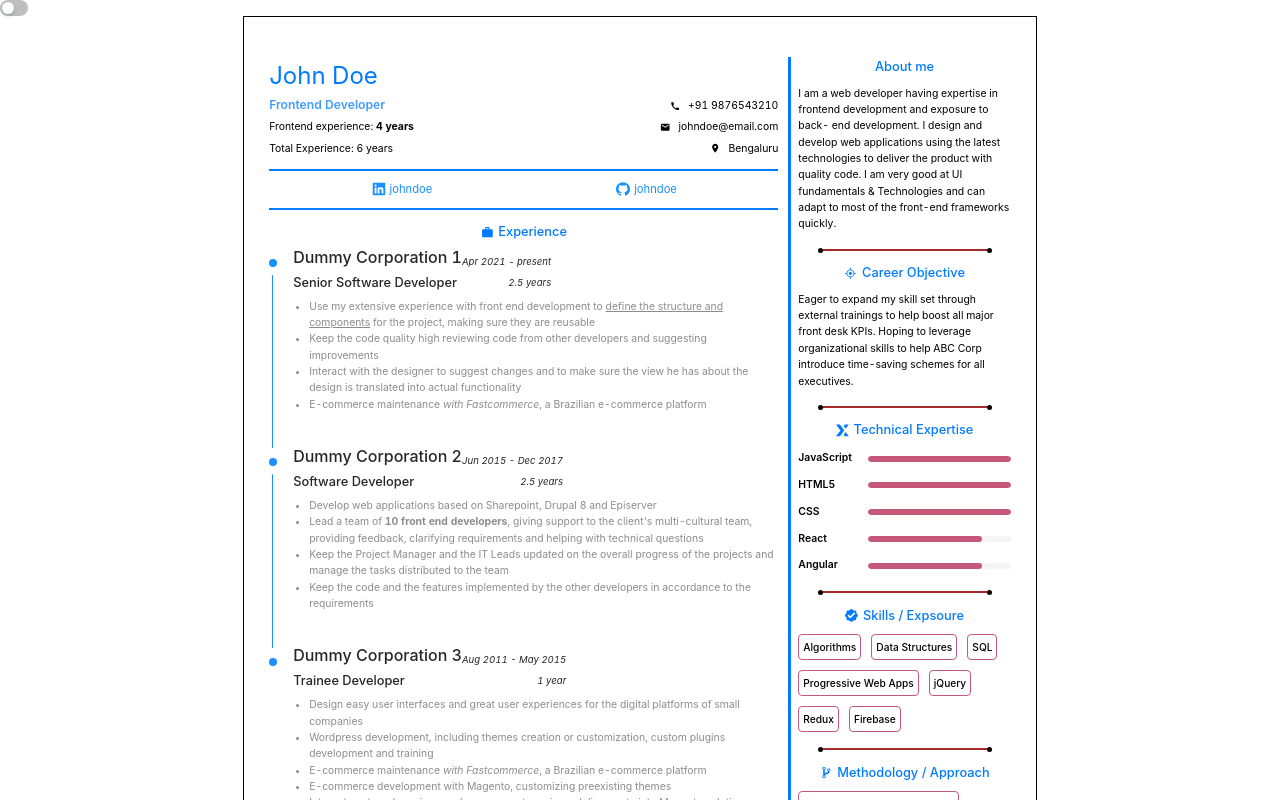
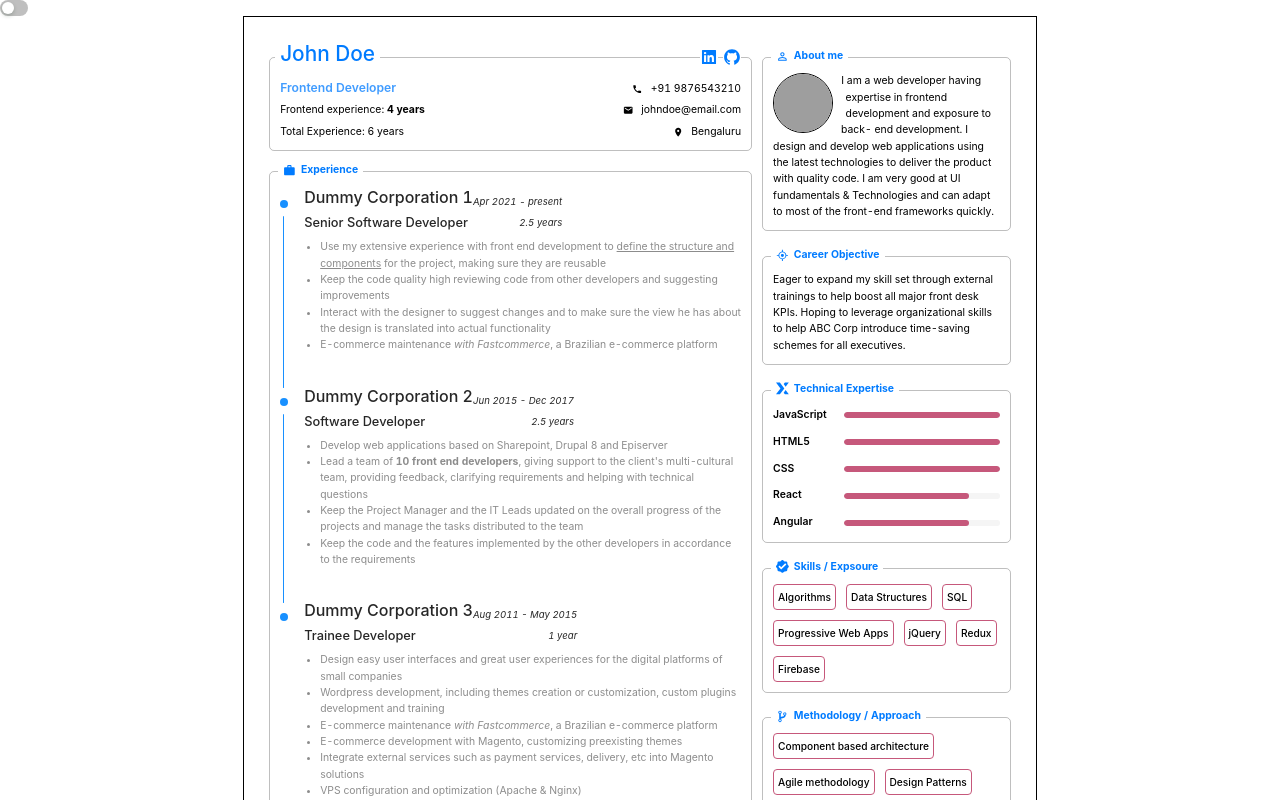
Before and after one commit to sadanandpai/resume-builder, a React (Vite) app: page / in a window 1280 px wide. Shown: the top 800 px of the page. Built offline with nearby package versions, Linux system fonts and the light colour scheme; grey boxes are pictures that could not be loaded.

Commit message:
minor changes

```diff
--- a/src/components/pages/Resume.tsx
+++ b/src/components/pages/Resume.tsx
@@ -41,8 +41,8 @@ const RightSection = styled(FlexCol)`
 export function Resume() {
   return (
     <ResumeContainer className="resume">
-      {/* <ProfessionalTemplate /> */}
-      <LegacyTemplate />
+      <ProfessionalTemplate />
+      {/* <LegacyTemplate /> */}
     </ResumeContainer>
   );
 }
--- a/src/components/templates/legacy-template/LegacyTemplate.tsx
+++ b/src/components/templates/legacy-template/LegacyTemplate.tsx
@@ -101,7 +101,7 @@ export function LegacyTemplate() {
 
       <GridColumn>
         <SectionHeader
-          Icon={getIcon(intro.about.description)}
+          Icon={getIcon(intro.about.title)}
           title={intro.about.title}
         />
         <Description description={intro.about.description} />
```
